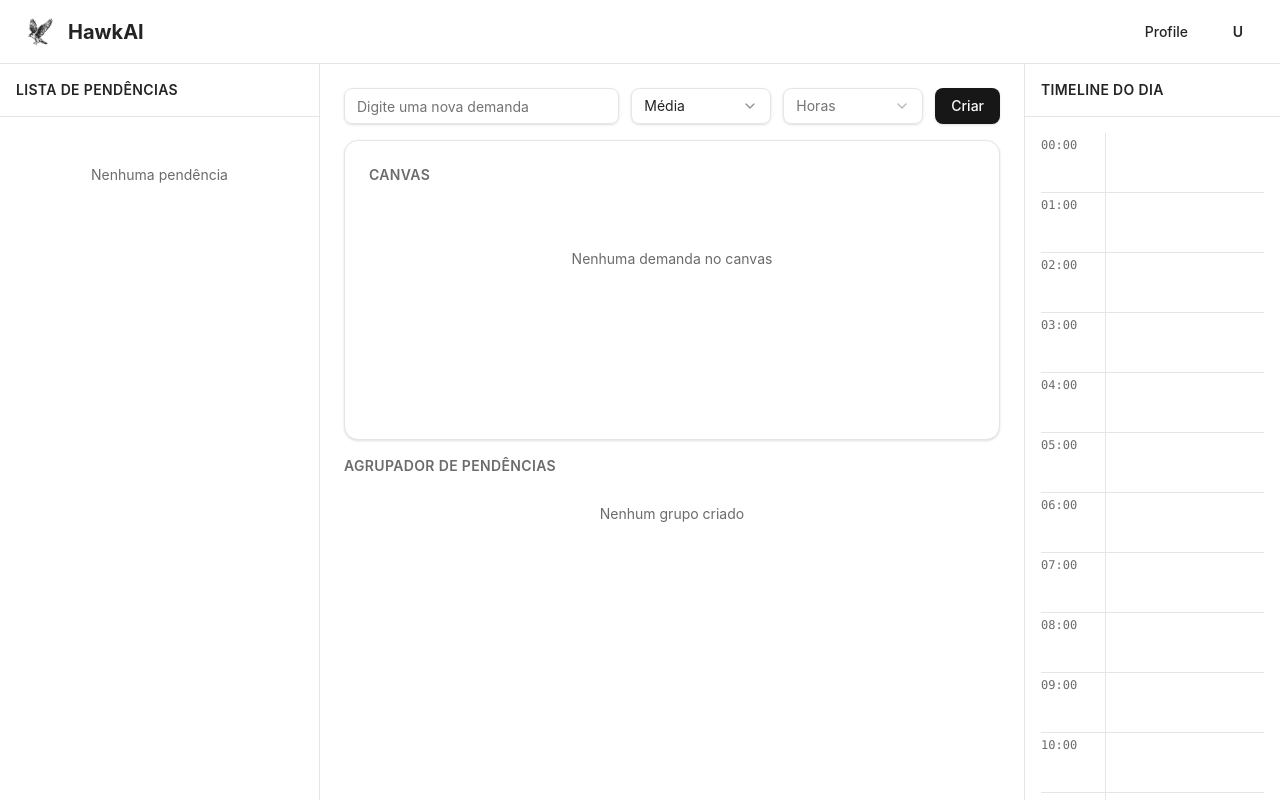
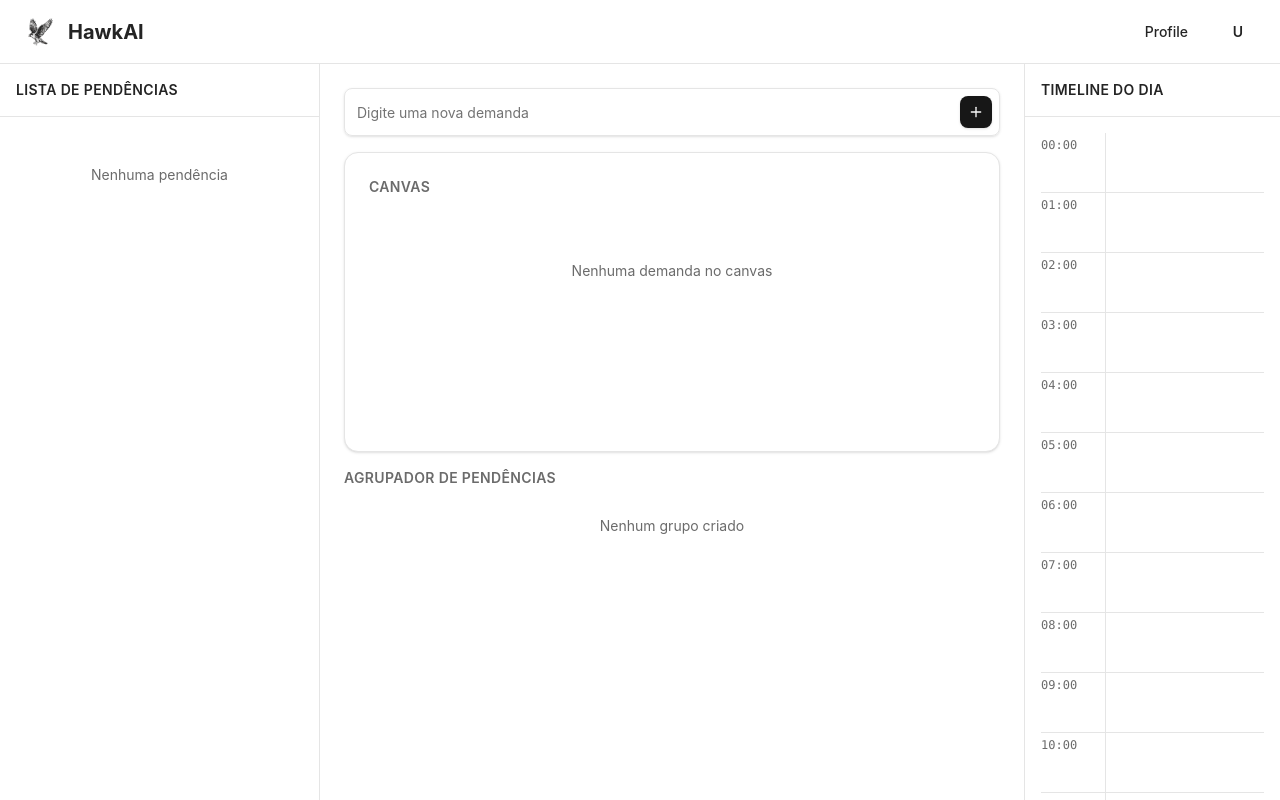
Before and after one commit to davirezendemota/hawkai, a Next.js app in the folder frontend/: page / in a window 1280 px wide. Built offline with nearby package versions, Linux system fonts and the light colour scheme; a web font is replaced by a local one.

Commit message:
refactor: simplify demand creation form and improve UX

```diff
--- a/frontend/app/components/NewDemandInput.tsx
+++ b/frontend/app/components/NewDemandInput.tsx
@@ -4,13 +4,7 @@ import { useState, FormEvent } from 'react';
 import { DemandPriority } from '../types/demand';
 import { Button } from '@/components/ui/button';
 import { Input } from '@/components/ui/input';
-import {
-  Select,
-  SelectContent,
-  SelectItem,
-  SelectTrigger,
-  SelectValue,
-} from '@/components/ui/select';
+import { Plus } from 'lucide-react';
 
 interface NewDemandInputProps {
   onDemandCreate: (data: {
@@ -20,17 +14,6 @@ interface NewDemandInputProps {
   }) => void;
 }
 
-// Opções de horas: 0.5, 1, 1.5, 2, 2.5, ... até 24 horas
-const MAX_HOURS = 24;
-const HOURS_OPTIONS: number[] = [];
-for (let i = 0.5; i <= MAX_HOURS; i += 0.5) {
-  HOURS_OPTIONS.push(i);
-}
-
-// Função para formatar horas
-const formatHours = (hours: number): string => {
-  return `${hours.toString().replace('.', ',')}h`;
-};
 
 export default function NewDemandInput({ onDemandCreate }: NewDemandInputProps) {
   const [title, setTitle] = useState('');
@@ -63,54 +46,24 @@ export default function NewDemandInput({ onDemandCreate }: NewDemandInputProps)
   return (
     <div className="mb-4">
       <form onSubmit={handleSubmit} className="space-y-3">
-        <div className="flex gap-3">
+        <div className="relative">
           {/* Input de título */}
           <Input
             type="text"
             value={title}
             onChange={(e) => setTitle(e.target.value)}
             placeholder="Digite uma nova demanda"
-            className="flex-1"
+            className="flex-1 pr-12 h-12 text-base"
             required
           />
 
-          {/* Select de prioridade */}
-          <Select
-            value={priority}
-            onValueChange={(value) => setPriority(value as DemandPriority)}
+          {/* Botão de submit dentro do input */}
+          <Button
+            type="submit"
+            className="absolute right-2 top-1/2 -translate-y-1/2 h-8 w-8 p-0"
+            size="icon"
           >
-            <SelectTrigger className="w-[140px]">
-              <SelectValue placeholder="Prioridade" />
-            </SelectTrigger>
-            <SelectContent>
-              <SelectItem value="low">Baixa</SelectItem>
-              <SelectItem value="medium">Média</SelectItem>
-              <SelectItem value="high">Alta</SelectItem>
-              <SelectItem value="urgent">Urgente</SelectItem>
-            </SelectContent>
-          </Select>
-
-          {/* Select de horas */}
-          <Select
-            value={storyPoints || undefined}
-            onValueChange={(value) => setStoryPoints(value)}
-          >
-            <SelectTrigger className="w-[140px]" title="Horas estimadas">
-              <SelectValue placeholder="Horas" />
-            </SelectTrigger>
-            <SelectContent>
-              {HOURS_OPTIONS.map((hours) => (
-                <SelectItem key={hours} value={hours.toString()}>
-                  {formatHours(hours)}
-                </SelectItem>
-              ))}
-              <SelectItem value="?">? (incerto)</SelectItem>
-            </SelectContent>
-          </Select>
-
-          {/* Botão de submit */}
-          <Button type="submit">
-            Criar
+            <Plus className="h-5 w-5" />
           </Button>
         </div>
       </form>
```
